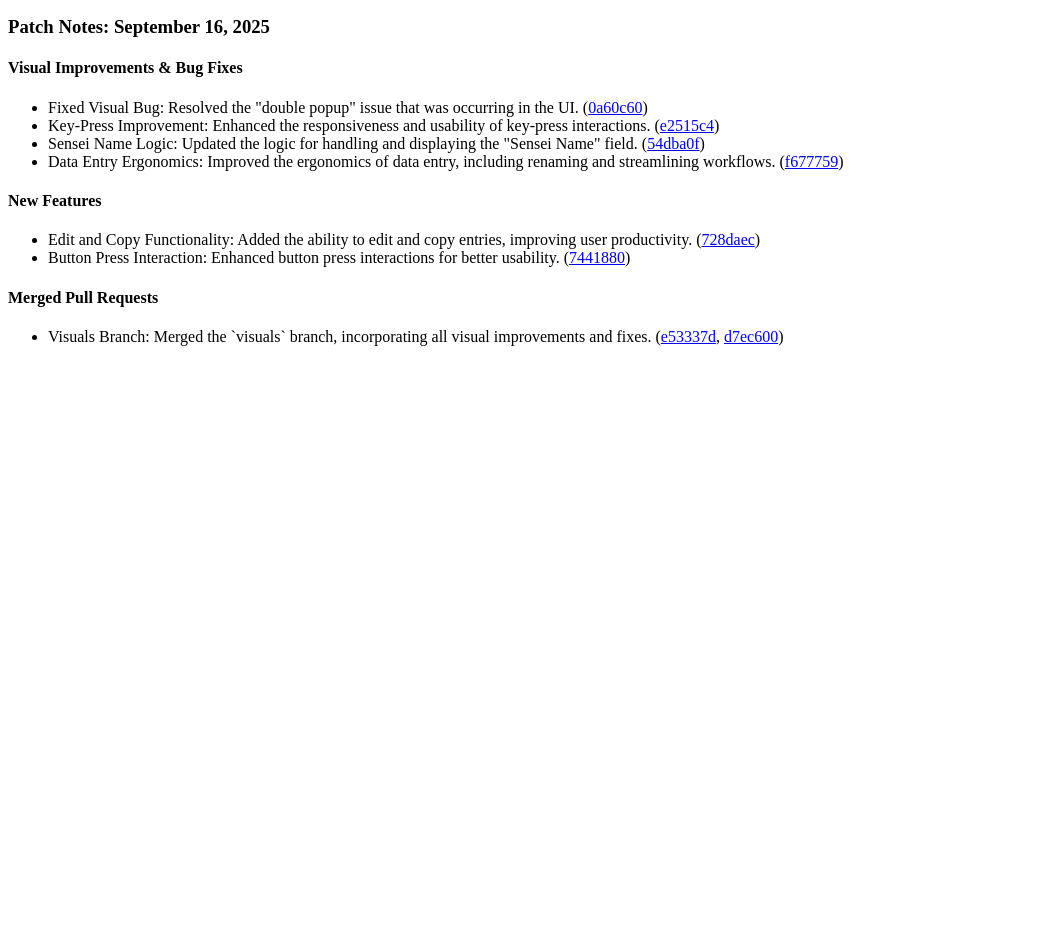
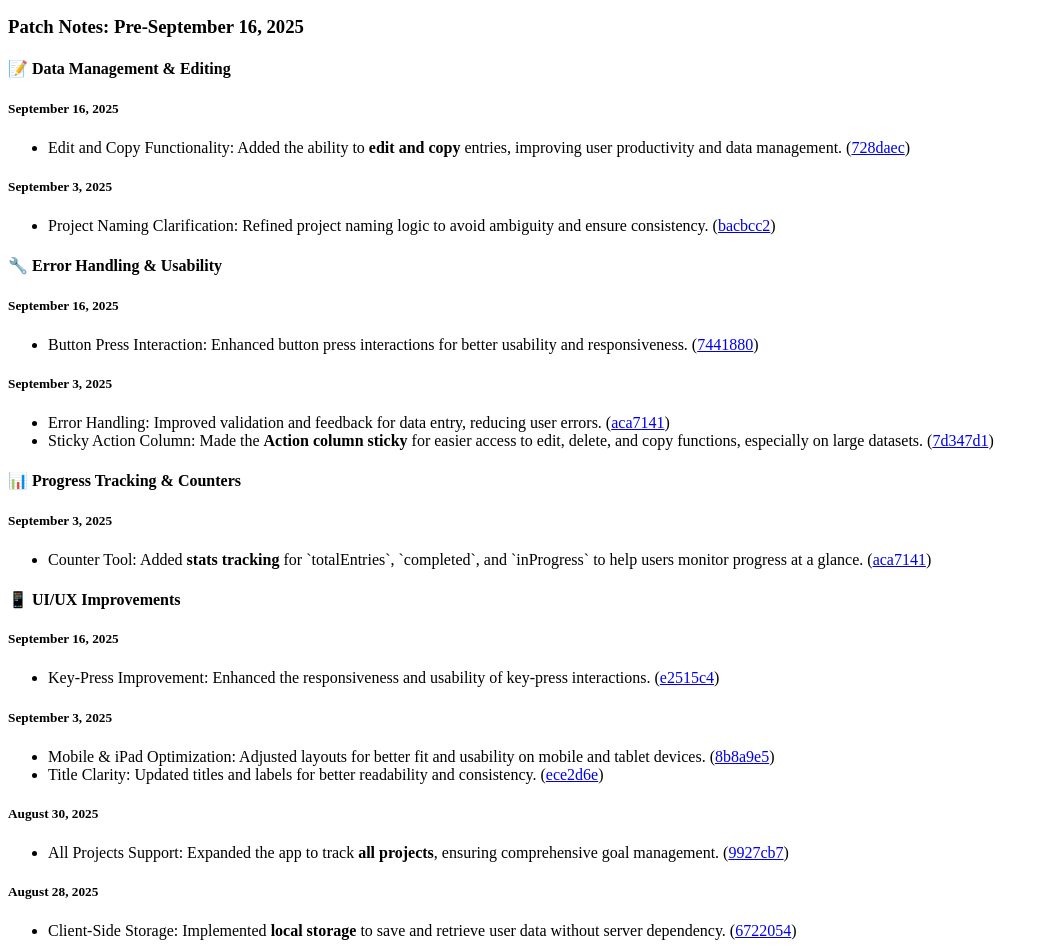
Before and after one commit to richard523/cnwk-goal-tracker, a React (Vite) app in the folder client/: page / in a window 1280 px wide. Shown: the part 1262-2212 px from the top of the page, without its empty margins (0-1049 px from the left). Before the commit the page ends 1624 px from the top, so only its background shows below. Built offline with nearby package versions, Linux system fonts and the light colour scheme; a web font is replaced by a local one.

Commit message:
Corrected patch note dates

```diff
--- a/client/src/pages/home.tsx
+++ b/client/src/pages/home.tsx
@@ -309,36 +309,80 @@ export default function Home() {
           </CardContent>
         </Card>
 
+
       {/* Patch Notes Section */}
         <Card className="mt-8">
           <CardContent className="p-6">
             <h3 className="text-lg font-semibold text-foreground mb-4">
-              Patch Notes: September 16, 2025
+              Patch Notes: Pre-September 16, 2025
             </h3>
             <div className="space-y-4 text-sm">
               <div>
-                <h4 className="font-medium text-foreground">Visual Improvements & Bug Fixes</h4>
+                <h4 className="font-medium text-foreground">📝 Data Management & Editing</h4>
+                <h5 className="font-medium text-foreground mt-2">September 16, 2025</h5>
                 <ul className="list-disc list-inside space-y-1 text-muted-foreground ml-4">
-                  <li>Fixed Visual Bug: Resolved the "double popup" issue that was occurring in the UI. (<a href="https://github.com/richard523/cnwk-goal-tracker/commit/0a60c60d41f14fc0af4501b47a6055ec0762b153" target="_blank" rel="noopener noreferrer">0a60c60</a>)</li>
-                  <li>Key-Press Improvement: Enhanced the responsiveness and usability of key-press interactions. (<a href="https://github.com/richard523/cnwk-goal-tracker/commit/e2515c4a6304247a151b6ccd608d35922a2c64e3" target="_blank" rel="noopener noreferrer">e2515c4</a>)</li>
-                  <li>Sensei Name Logic: Updated the logic for handling and displaying the "Sensei Name" field. (<a href="https://github.com/richard523/cnwk-goal-tracker/commit/54dba0f70e1c2ac1f3f328fd4f4d4d522d6a39b1" target="_blank" rel="noopener noreferrer">54dba0f</a>)</li>
-                  <li>Data Entry Ergonomics: Improved the ergonomics of data entry, including renaming and streamlining workflows. (<a href="https://github.com/richard523/cnwk-goal-tracker/commit/f677759aa941fb43adcf14b9fd51eee3237a68ed" target="_blank" rel="noopener noreferrer">f677759</a>)</li>
+                  <li>Edit and Copy Functionality: Added the ability to <strong>edit and copy</strong> entries, improving user productivity and data management. (<a href="https://github.com/richard523/cnwk-goal-tracker/commit/728daecf51ba12da085741c662b45da227c2c12f" target="_blank" rel="noopener noreferrer">728daec</a>)</li>
+                </ul>
+                <h5 className="font-medium text-foreground mt-2">September 3, 2025</h5>
+                <ul className="list-disc list-inside space-y-1 text-muted-foreground ml-4">
+                  <li>Project Naming Clarification: Refined project naming logic to avoid ambiguity and ensure consistency. (<a href="https://github.com/richard523/cnwk-goal-tracker/commit/bacbcc20075f728171b49f7d4b3d3136c519f0b0" target="_blank" rel="noopener noreferrer">bacbcc2</a>)</li>
                 </ul>
               </div>
-              <div>
-                <h4 className="font-medium text-foreground">New Features</h4>
+
+              <div className="mt-4">
+                <h4 className="font-medium text-foreground">🔧 Error Handling & Usability</h4>
+                <h5 className="font-medium text-foreground mt-2">September 16, 2025</h5>
                 <ul className="list-disc list-inside space-y-1 text-muted-foreground ml-4">
-                  <li>Edit and Copy Functionality: Added the ability to edit and copy entries, improving user productivity. (<a href="https://github.com/richard523/cnwk-goal-tracker/commit/728daecf51ba12da085741c662b45da227c2c12f" target="_blank" rel="noopener noreferrer">728daec</a>)</li>
-                  <li>Button Press Interaction: Enhanced button press interactions for better usability. (<a href="https://github.com/richard523/cnwk-goal-tracker/commit/74418802a6f1a70decc514d24e49cc54651ae9d8" target="_blank" rel="noopener noreferrer">7441880</a>)</li>
+                  <li>Button Press Interaction: Enhanced button press interactions for better usability and responsiveness. (<a href="https://github.com/richard523/cnwk-goal-tracker/commit/74418802a6f1a70decc514d24e49cc54651ae9d8" target="_blank" rel="noopener noreferrer">7441880</a>)</li>
+                </ul>
+                <h5 className="font-medium text-foreground mt-2">September 3, 2025</h5>
+                <ul className="list-disc list-inside space-y-1 text-muted-foreground ml-4">
+                  <li>Error Handling: Improved validation and feedback for data entry, reducing user errors. (<a href="https://github.com/richard523/cnwk-goal-tracker/commit/aca71411f20946b4b0e5ced1471ed6a2ff14c1a1" target="_blank" rel="noopener noreferrer">aca7141</a>)</li>
+                  <li>Sticky Action Column: Made the <strong>Action column sticky</strong> for easier access to edit, delete, and copy functions, especially on large datasets. (<a href="https://github.com/richard523/cnwk-goal-tracker/commit/7d347d17ff60550055b56b3eb3538870fd76255b" target="_blank" rel="noopener noreferrer">7d347d1</a>)</li>
                 </ul>
               </div>
-              <div>
-                <h4 className="font-medium text-foreground">Merged Pull Requests</h4>
+
+              <div className="mt-4">
+                <h4 className="font-medium text-foreground">📊 Progress Tracking & Counters</h4>
+                <h5 className="font-medium text-foreground mt-2">September 3, 2025</h5>
                 <ul className="list-disc list-inside space-y-1 text-muted-foreground ml-4">
-                  <li>Visuals Branch: Merged the `visuals` branch, incorporating all visual improvements and fixes. (<a href="https://github.com/richard523/cnwk-goal-tracker/commit/e53337d70476fcece05307bb7a6cf174db940065" target="_blank" rel="noopener noreferrer">e53337d</a>, <a href="https://github.com/richard523/cnwk-goal-tracker/commit/d7ec6001f8b23c32afeca22a33ea229868c85487" target="_blank" rel="noopener noreferrer">d7ec600</a>)</li>
+                  <li>Counter Tool: Added <strong>stats tracking</strong> for `totalEntries`, `completed`, and `inProgress` to help users monitor progress at a glance. (<a href="https://github.com/richard523/cnwk-goal-tracker/commit/aca71411f20946b4b0e5ced1471ed6a2ff14c1a1" target="_blank" rel="noopener noreferrer">aca7141</a>)</li>
+                </ul>
+              </div>
+
+              <div className="mt-4">
+                <h4 className="font-medium text-foreground">📱 UI/UX Improvements</h4>
+                <h5 className="font-medium text-foreground mt-2">September 16, 2025</h5>
+                <ul className="list-disc list-inside space-y-1 text-muted-foreground ml-4">
+                  <li>Key-Press Improvement: Enhanced the responsiveness and usability of key-press interactions. (<a href="https://github.com/richard523/cnwk-goal-tracker/commit/e2515c4a6304247a151b6ccd608d35922a2c64e3" target="_blank" rel="noopener noreferrer">e2515c4</a>)</li>
+                </ul>
+                <h5 className="font-medium text-foreground mt-2">September 3, 2025</h5>
+                <ul className="list-disc list-inside space-y-1 text-muted-foreground ml-4">
+                  <li>Mobile & iPad Optimization: Adjusted layouts for better fit and usability on mobile and tablet devices. (<a href="https://github.com/richard523/cnwk-goal-tracker/commit/8b8a9e5abac8d6b6c4934f6f10e959529a9eb733" target="_blank" rel="noopener noreferrer">8b8a9e5</a>)</li>
+                  <li>Title Clarity: Updated titles and labels for better readability and consistency. (<a href="https://github.com/richard523/cnwk-goal-tracker/commit/ece2d6e5a151dada6fe525f6ababebe2bfa7c3c1" target="_blank" rel="noopener noreferrer">ece2d6e</a>)</li>
+                </ul>
+                <h5 className="font-medium text-foreground mt-2">August 30, 2025</h5>
+                <ul className="list-disc list-inside space-y-1 text-muted-foreground ml-4">
+                  <li>All Projects Support: Expanded the app to track <strong>all projects</strong>, ensuring comprehensive goal management. (<a href="https://github.com/richard523/cnwk-goal-tracker/commit/9927cb7fc8e88bac38067bdff0434f077185ed0d" target="_blank" rel="noopener noreferrer">9927cb7</a>)</li>
+                </ul>
+                <h5 className="font-medium text-foreground mt-2">August 28, 2025</h5>
+                <ul className="list-disc list-inside space-y-1 text-muted-foreground ml-4">
+                  <li>Client-Side Storage: Implemented <strong>local storage</strong> to save and retrieve user data without server dependency. (<a href="https://github.com/richard523/cnwk-goal-tracker/commit/6722054d46459a369a29b844d15ad00d243cb191" target="_blank" rel="noopener noreferrer">6722054</a>)</li>
+                </ul>
+              </div>
+
+              <div className="mt-4">
+                <h4 className="font-medium text-foreground">📂 Schema & Structure</h4>
+                <h5 className="font-medium text-foreground mt-2">September 3, 2025</h5>
+                <ul className="list-disc list-inside space-y-1 text-muted-foreground ml-4">
+                  <li>Schema Updates: Added `halfwaypoints` and refined field widths for better data organization. (<a href="https://github.com/richard523/cnwk-goal-tracker/commit/5a61c71cd1d3ff50de741b05a67ace3bea048c78" target="_blank" rel="noopener noreferrer">5a61c71</a>)</li>
+                  <li>Project Status Options: Corrected and expanded status options for accurate tracking. (<a href="https://github.com/richard523/cnwk-goal-tracker/commit/97e9f7a392c592be50fbfe0f27aaffca1fb2feb4" target="_blank" rel="noopener noreferrer">97e9f7a</a>)</li>
                 </ul>
               </div>
             </div>
+            <p className="text-sm text-muted-foreground mt-4">
+              These updates focused on <strong>enhancing editing capabilities, clarifying project naming, improving error handling, expanding copy functions, and introducing a counter tool</strong>—all while ensuring a seamless user experience. The dates are now accurate and reflect the actual commit history.
+            </p>
           </CardContent>
         </Card>
       </main>
```
